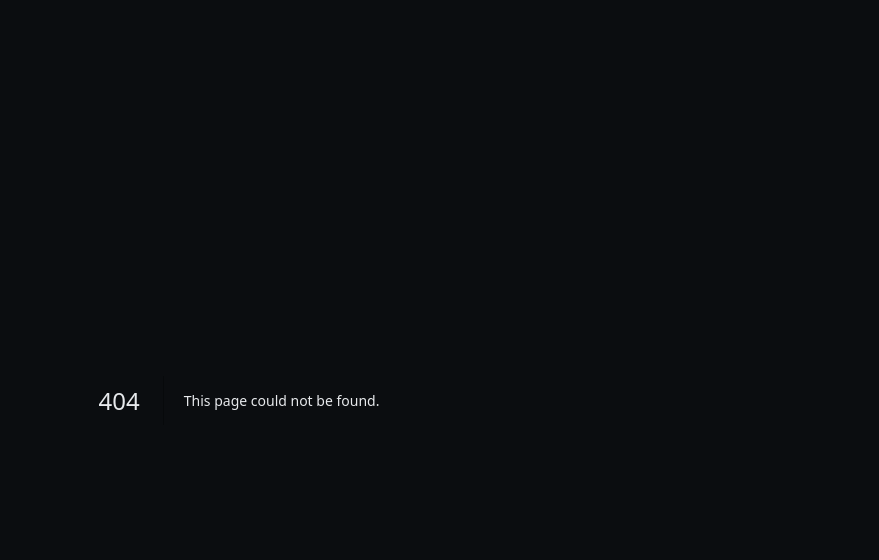
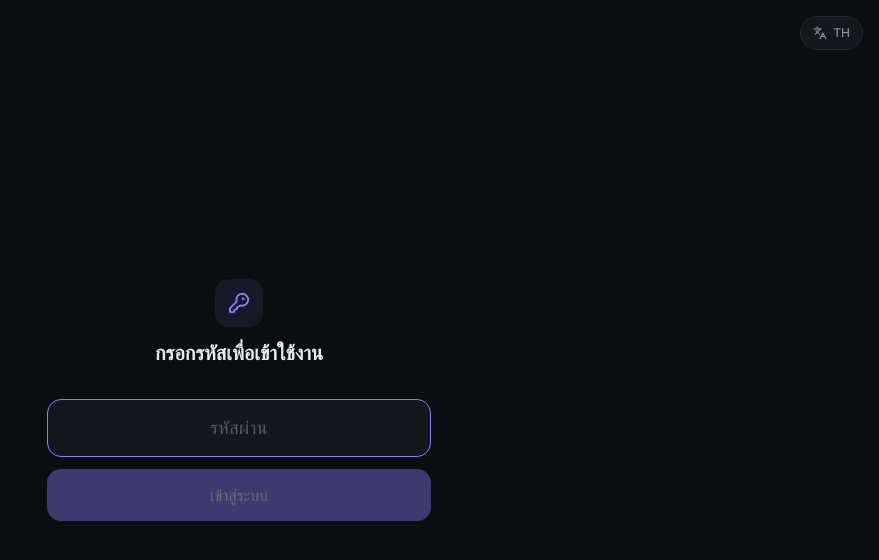
Before and after one commit to ganzlabsbev-create/AoTo-ZIP-GanZ-Labs, a Next.js app: page /login in a window 1280 px wide. Before the commit this address had no page. Shown: the top 560 px of the page, without its empty margins (401-1280 px from the left). Built offline with nearby package versions, Linux system fonts and the light colour scheme.

Commit message:
Add files via upload

```diff
--- /dev/null
+++ b/app/login/page.tsx
@@ -0,0 +1,80 @@
+"use client";
+
+import { useState } from "react";
+import { useRouter, useSearchParams } from "next/navigation";
+import { KeyRound, Loader2 } from "lucide-react";
+import { useLang } from "@/lib/i18n-context";
+import LanguageToggle from "@/components/LanguageToggle";
+
+export const dynamic = "force-dynamic";
+
+export default function LoginPage() {
+  const { t } = useLang();
+  const router = useRouter();
+  const params = useSearchParams();
+  const [code, setCode] = useState("");
+  const [error, setError] = useState(false);
+  const [loading, setLoading] = useState(false);
+
+  async function submit(e: React.FormEvent) {
+    e.preventDefault();
+    setLoading(true);
+    setError(false);
+    try {
+      const res = await fetch("/api/auth", {
+        method: "POST",
+        headers: { "Content-Type": "application/json" },
+        body: JSON.stringify({ code }),
+      });
+      const data = await res.json();
+      if (!data.ok) {
+        setError(true);
+        setLoading(false);
+        return;
+      }
+      router.replace(params.get("next") || "/");
+      router.refresh();
+    } catch {
+      setError(true);
+      setLoading(false);
+    }
+  }
+
+  return (
+    <main className="flex min-h-screen flex-col items-center justify-center px-6">
+      <div className="absolute right-4 top-4">
+        <LanguageToggle />
+      </div>
+
+      <div className="w-full max-w-sm">
+        <div className="mb-8 flex flex-col items-center gap-3 text-center">
+          <div className="flex h-12 w-12 items-center justify-center rounded-xl bg-accent-indigo/10 text-accent-indigo">
+            <KeyRound size={22} strokeWidth={2} />
+          </div>
+          <h1 className="font-display text-xl font-semibold text-ink">{t("login_title")}</h1>
+        </div>
+
+        <form onSubmit={submit} className="flex flex-col gap-3">
+          <input
+            type="password"
+            autoFocus
+            inputMode="text"
+            value={code}
+            onChange={(e) => setCode(e.target.value)}
+            placeholder={t("login_placeholder")}
+            className="w-full rounded-xl border border-base-border bg-base-surface px-4 py-3.5 text-center text-lg tracking-wide text-ink placeholder:text-ink-faint focus:border-accent-indigo focus:outline-none"
+          />
+          {error && <p className="text-center text-sm text-accent-red">{t("login_error")}</p>}
+          <button
+            type="submit"
+            disabled={loading || !code}
+            className="flex items-center justify-center gap-2 rounded-xl bg-accent-indigo py-3.5 font-medium text-white disabled:opacity-40 active:scale-[0.98] transition"
+          >
+            {loading && <Loader2 size={16} className="animate-spin" />}
+            {t("login_button")}
+          </button>
+        </form>
+      </div>
+    </main>
+  );
+}
```
